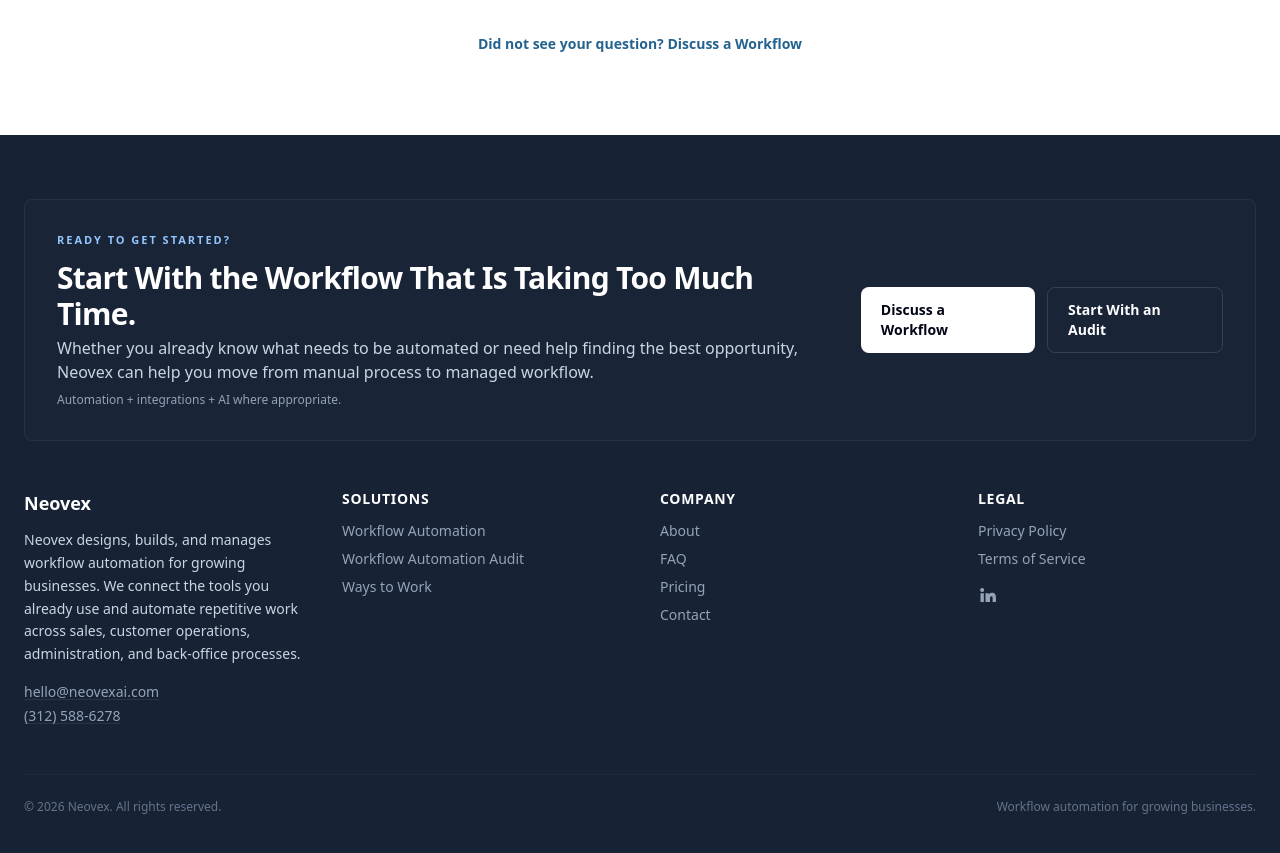
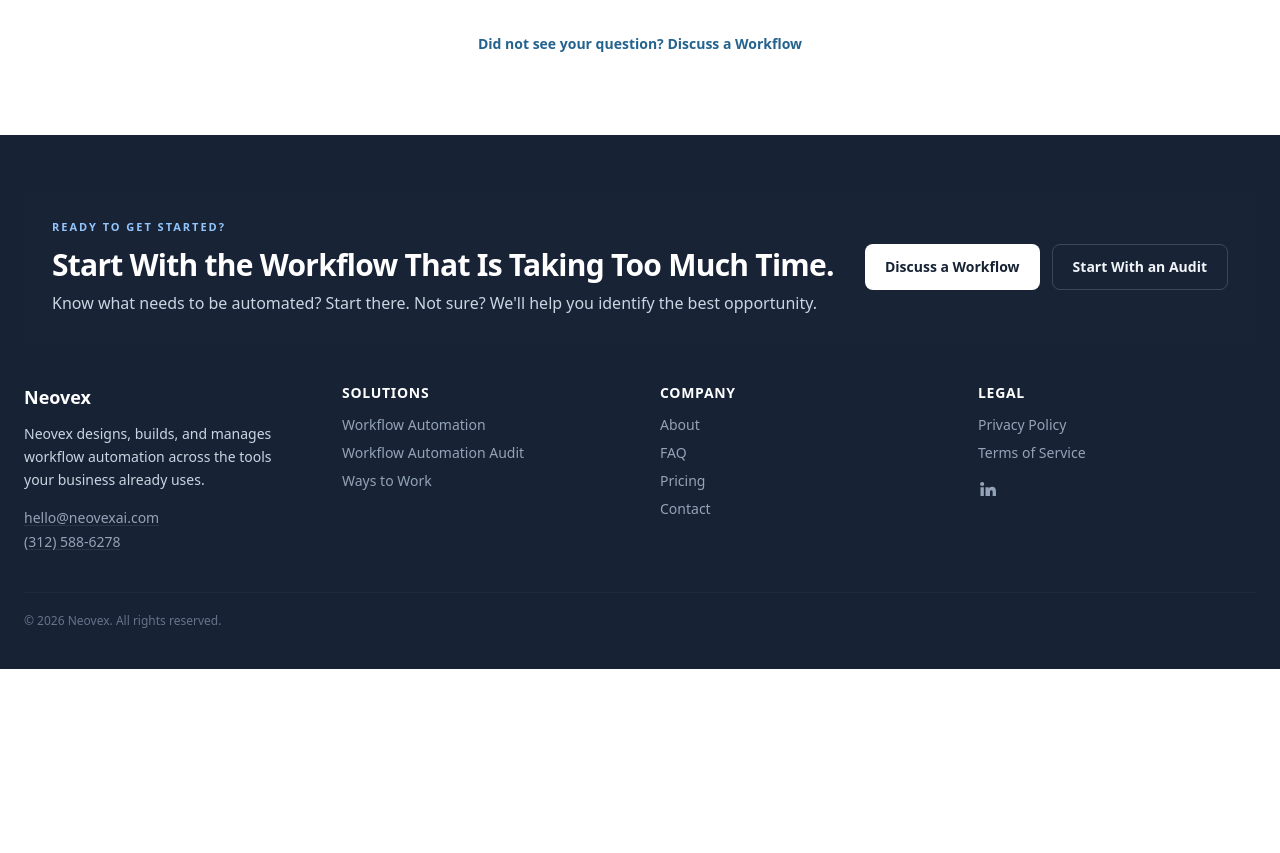
Before and after one commit to VVG-1/neovex-site, a React (Vite) app: page / in a window 1280 px wide. Shown: the part 10120-10973 px from the top of the page. After the commit the page ends 10789 px from the top, so only its background shows below. Built offline with nearby package versions, Linux system fonts and the light colour scheme.

Commit message:
Refine final CTA and footer

```diff
--- a/src/components/Footer.jsx
+++ b/src/components/Footer.jsx
@@ -12,8 +12,8 @@
 }) {
   return (
     <footer id="contact" className="relative overflow-hidden bg-[#172235] text-slate-400">
-      <div className="max-w-7xl mx-auto px-6 pt-16">
-        <div className="rounded-lg border border-[#263247] bg-[#1B2638]/70 p-6 md:p-8 flex flex-col md:flex-row items-start md:items-center justify-between gap-6">
+      <div className="max-w-7xl mx-auto px-6 pt-14">
+        <div className="rounded-md bg-[#1B2638]/35 p-6 md:p-7 flex flex-col md:flex-row items-start md:items-center justify-between gap-6">
           <div>
             <div className="text-[11px] font-semibold uppercase tracking-[0.18em] text-blue-300">
               Ready to get started?
@@ -23,12 +23,8 @@
               Start With the Workflow That Is Taking Too Much Time.
             </h3>
 
-            <p className="mt-1 text-slate-300 text-sm md:text-base max-w-3xl">
-              Whether you already know what needs to be automated or need help finding the best opportunity, Neovex can help you move from manual process to managed workflow.
-            </p>
-
-            <p className="mt-2 text-xs text-slate-400">
-              Automation + integrations + AI where appropriate.
+            <p className="mt-2 text-slate-300 text-sm md:text-base max-w-3xl">
+              Know what needs to be automated? Start there. Not sure? We&apos;ll help you identify the best opportunity.
             </p>
           </div>
 
@@ -37,14 +33,14 @@
               href="https://meetings.hubspot.com/neovex"
               target="_blank"
               rel="noreferrer"
-              className="inline-flex items-center justify-center rounded-lg bg-white text-slate-950 px-5 py-3 text-sm font-semibold hover:bg-slate-100"
+              className="inline-flex items-center justify-center rounded-lg bg-white text-[#172235] px-5 py-3 text-sm font-semibold hover:bg-slate-100"
             >
               Discuss a Workflow
             </a>
 
             <a
               href="/#audit"
-              className="inline-flex items-center justify-center rounded-lg border border-[#344055] px-5 py-3 text-sm font-semibold text-white hover:bg-[#1B2638]"
+              className="inline-flex items-center justify-center rounded-lg border border-slate-500/45 px-5 py-3 text-sm font-semibold text-slate-100 hover:bg-[#1B2638]"
             >
               Start With an Audit
             </a>
@@ -52,12 +48,12 @@
         </div>
       </div>
 
-      <div className="max-w-7xl mx-auto px-6 py-12">
+      <div className="max-w-7xl mx-auto px-6 py-10">
         <div className="grid grid-cols-1 sm:grid-cols-2 md:grid-cols-4 gap-10">
           <div>
             <h3 className="text-white text-lg font-semibold">{orgName}</h3>
             <p className="mt-3 text-sm text-slate-300 leading-relaxed">
-              Neovex designs, builds, and manages workflow automation for growing businesses. We connect the tools you already use and automate repetitive work across sales, customer operations, administration, and back-office processes.
+              Neovex designs, builds, and manages workflow automation across the tools your business already uses.
             </p>
 
             <div className="mt-4 text-sm space-y-1">
@@ -128,11 +124,11 @@
           </div>
         </div>
 
-        <div className="mt-12 border-t border-slate-800 pt-6 flex flex-col md:flex-row items-center justify-between gap-4">
+        <div className="mt-10 border-t border-slate-800 pt-5 flex flex-col md:flex-row items-center justify-between gap-4">
           <p className="text-xs text-slate-500">
             &copy; {year} {orgName}. All rights reserved.
           </p>
-          <p className="text-xs text-slate-500">Workflow automation for growing businesses.</p>
+          <span aria-hidden="true" />
         </div>
       </div>
 
```
